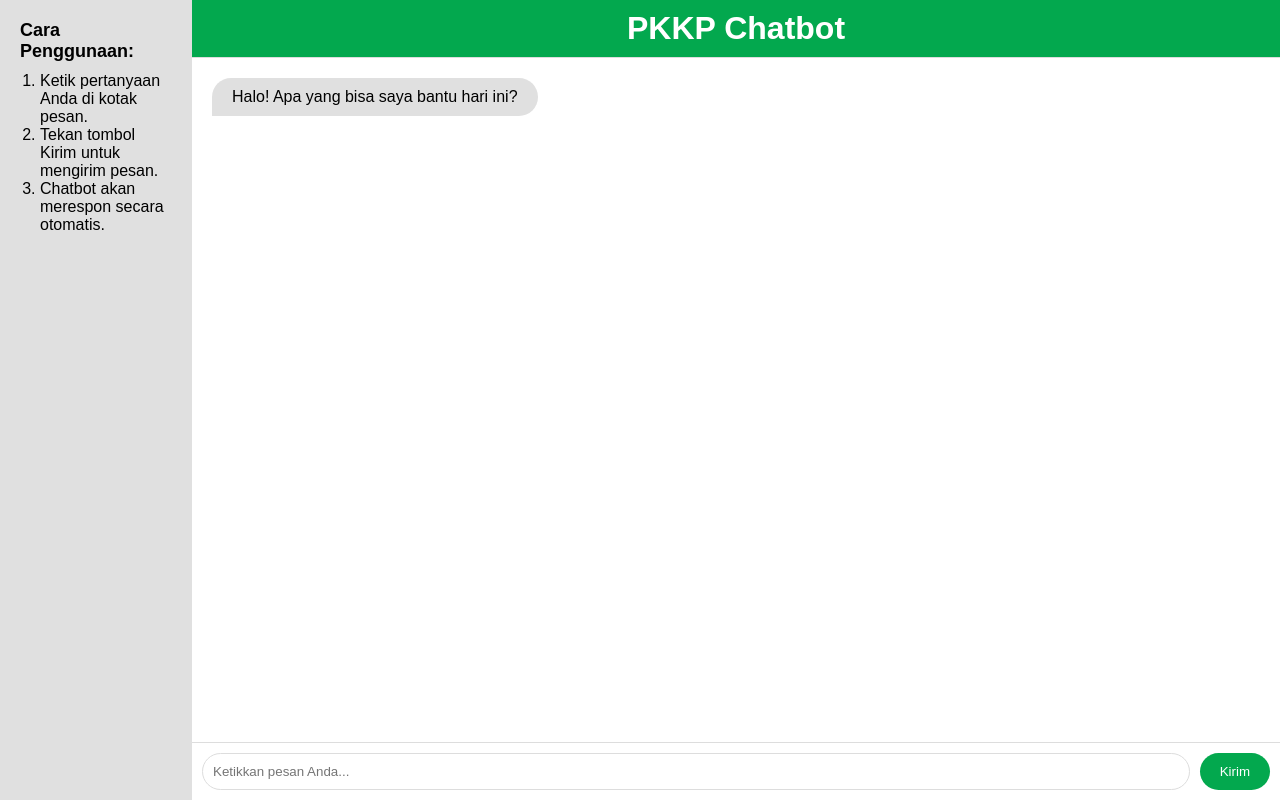
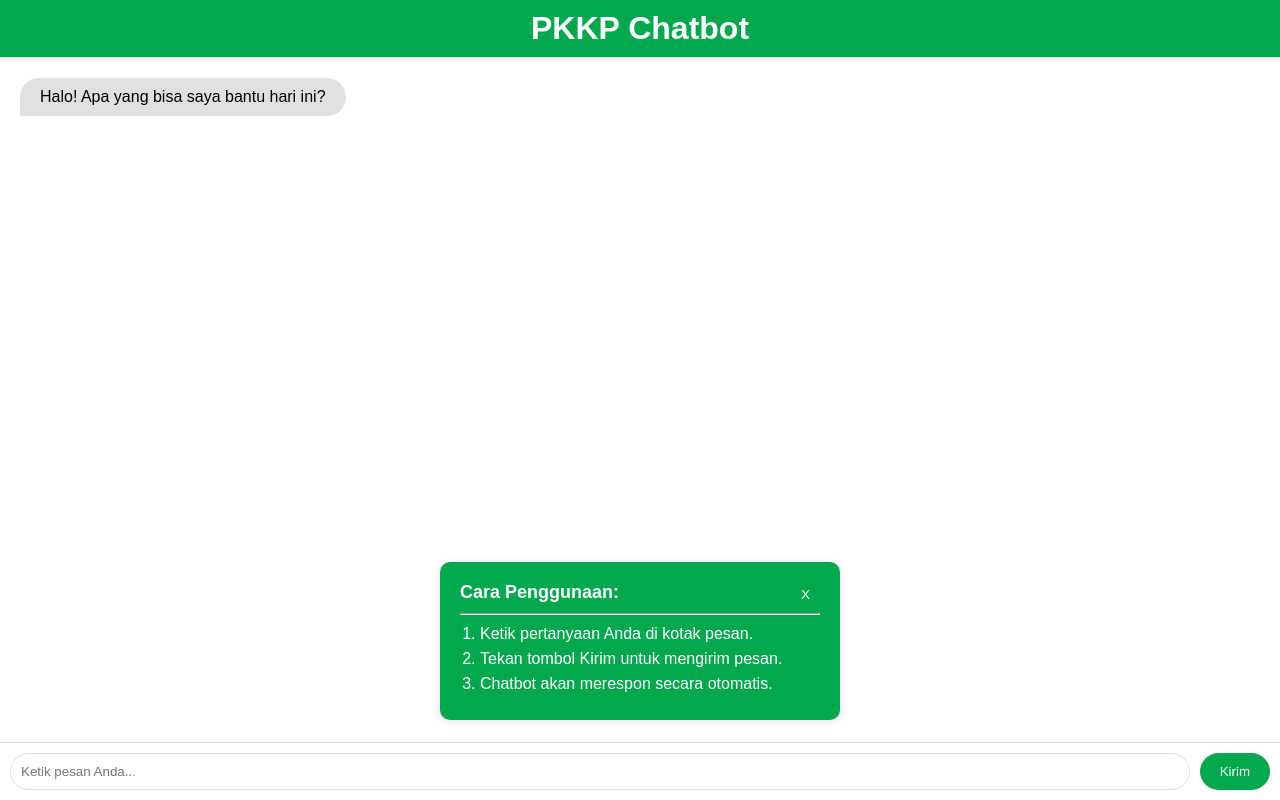
Before and after one commit to emilaemil/pkkp-chatbot, a Flask app: page / in a window 1280 px wide. Run offline with Flask 2, Linux system fonts and the light colour scheme; parts of the project's set-up code (start-up, migrations or seed data) failed here and were passed over.

Commit message:
change file index.html

```diff
--- a/templates/index.html
+++ b/templates/index.html
@@ -25,32 +25,16 @@
             box-shadow: 0 2px 10px rgba(0, 0, 0, 0.1);
             overflow: hidden;
             display: flex;
-            flex-direction: row;
+            flex-direction: column;
             width: 100%;
             height: 100vh;
-        }
-
-        .instructions {
-            background-color: #e0e0e0;
-            padding: 20px;
-            width: 15%;
-            box-sizing: border-box;
-        }
-
-        .instructions h2 {
-            font-size: 18px;
-            margin-bottom: 10px;
-        }
-
-        .instructions ol {
-            list-style-type: decimal;
-            padding-left: 20px;
         }
 
         .chat-container {
             display: flex;
             flex-direction: column;
-            width: 85%;
+            width: 100%;
+            height: 100%;
         }
 
         .header {
@@ -117,20 +101,56 @@
             background-color: #00a120;
         }
 
+        .popup {
+            position: fixed;
+            bottom: 10%;
+            left: 50%;
+            transform: translateX(-50%);
+            background-color: #03a84e;
+            color: #fff;
+            padding: 20px;
+            box-shadow: 0 2px 10px rgba(0, 0, 0, 0.1);
+            border-radius: 10px;
+            z-index: 1000;
+            width: 400px;
+        }
+
+        .popup h2 {
+            font-size: 18px;
+            margin-bottom: 10px;
+        }
+
+        .popup ol {
+            list-style-type: decimal;
+            padding-top: 10px;
+            padding-left: 20px;
+        }
+
+        .popup li {
+            margin-bottom: 7px;
+        }
+
+        .popup .close-button {
+            background-color: #03a84e;
+            color: #fff;
+            border: none;
+            padding: 5px 10px;
+            border-radius: 5px;
+            cursor: pointer;
+            float: right;
+        }
+
+        .popup .close-button:hover {
+            background-color: #00a120;
+        }
+
         @media (max-width: 900px) {
             .container {
-            flex-direction: column;
-        }
-
-        .instructions {
-            width: 100%;
-            border-right: none;
-            border-bottom: 1px solid #ddd;
+                max-width: 100%;
             }
 
             .chat-container {
-            width: 100%;
-            height: calc(100vh - 40vh);
+                height: 100%;
             }
         }
 
@@ -150,19 +170,15 @@
             .input-area button {
                 padding: 8px 15px;
             }
+
+            .popup {
+                width: 350px;
+            }
         }
     </style>
 </head>
 <body>
     <div class="container">
-        <aside class="instructions">
-            <h2>Cara Penggunaan:</h2>
-            <ol>
-                <li>Ketik pertanyaan Anda di kotak pesan.</li>
-                <li>Tekan tombol Kirim untuk mengirim pesan.</li>
-                <li>Chatbot akan merespon secara otomatis.</li>
-            </ol>
-        </aside>
         <div class="chat-container">
             <header class="header">
                 <h1>PKKP Chatbot</h1>
@@ -173,13 +189,28 @@
                 </div>
             </main>
             <form id="chatForm" onsubmit="sendMessage(event)" class="input-area">
-                <input type="text" id="userInput" class="chat-input" type="text" placeholder="Ketikkan pesan Anda...">
+                <input type="text" id="userInput" class="chat-input" placeholder="Ketik pesan Anda...">
                 <button type="submit" class="send-button">Kirim</button>
-            </footer>
+            </form>
         </div>
     </div>
 
+    <div class="popup" id="popup">
+        <button class="close-button" onclick="closePopup()">X</button>
+        <h2>Cara Penggunaan:</h2>
+        <hr>
+        <ol>
+            <li>Ketik pertanyaan Anda di kotak pesan.</li>
+            <li>Tekan tombol Kirim untuk mengirim pesan.</li>
+            <li>Chatbot akan merespon secara otomatis.</li>
+        </ol>
+    </div>
+
     <script>
+        function closePopup() {
+            document.getElementById('popup').style.display = 'none';
+        }
+
         async function sendMessage(event) {
             event.preventDefault();
 
```
Lines whose indentation alone changed are shown as unchanged.
